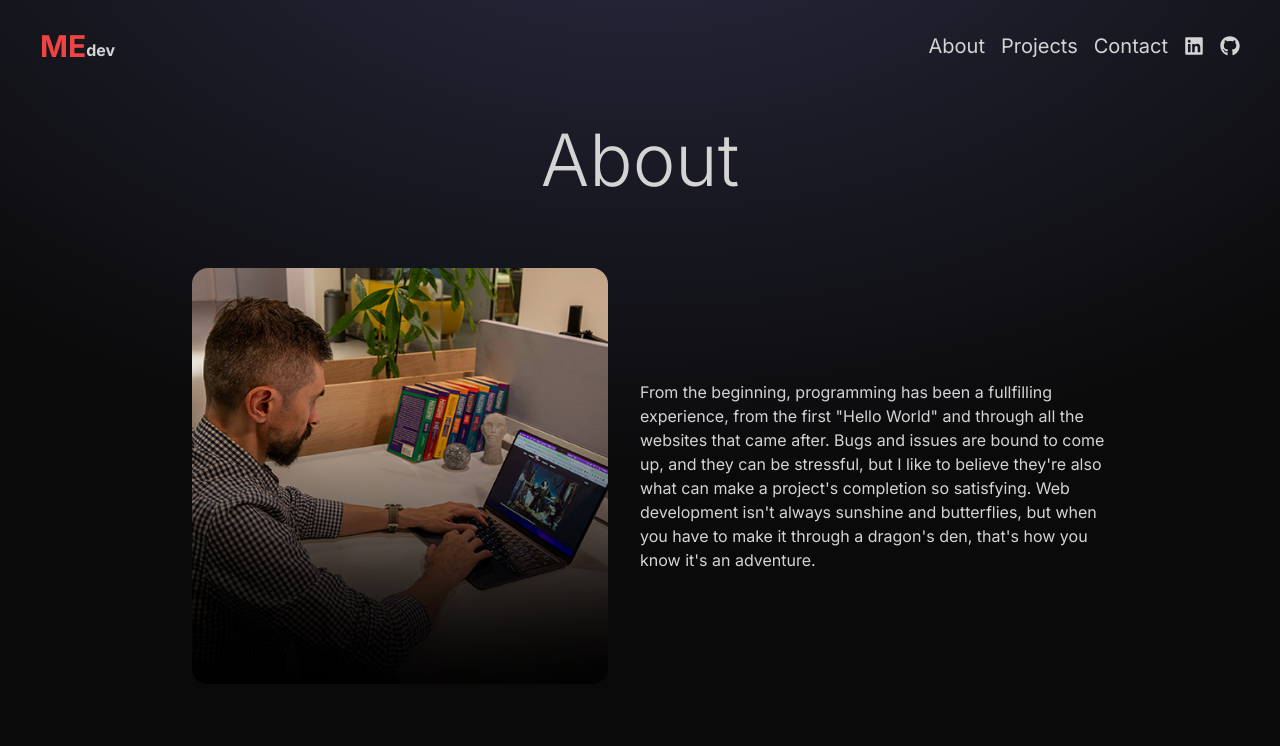
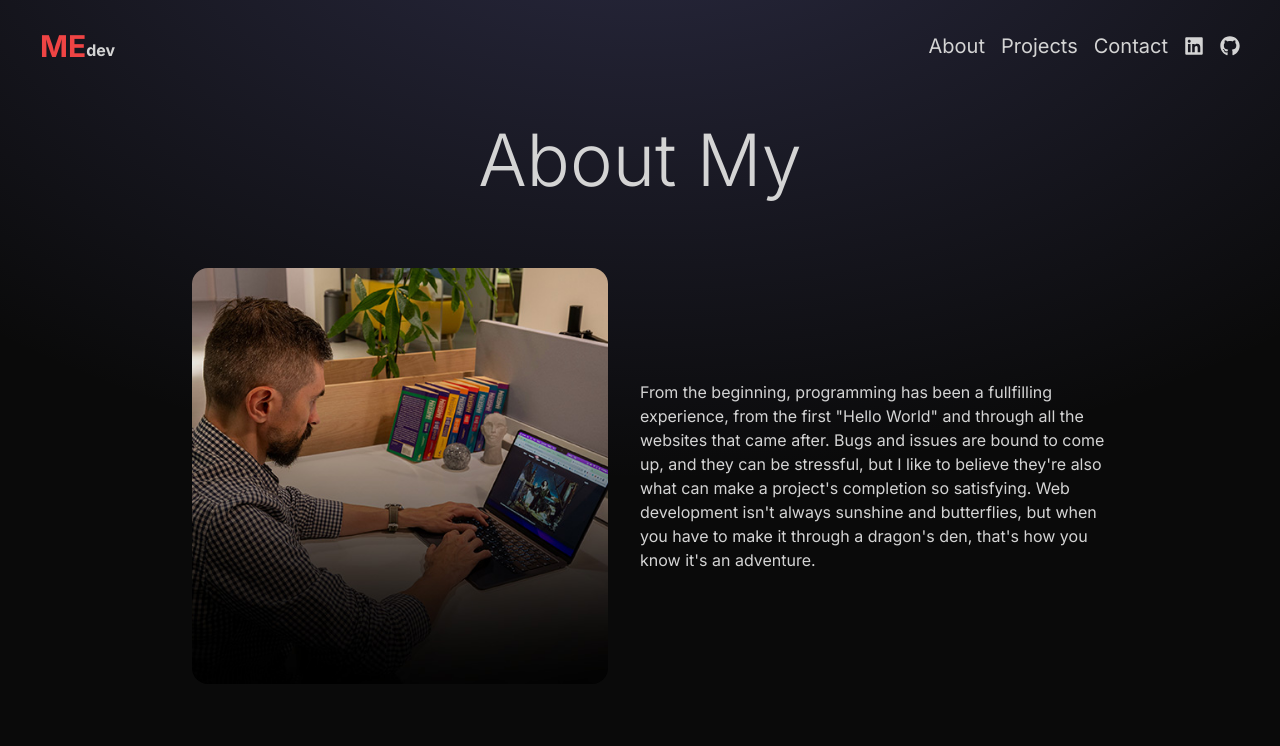
Before and after one commit to Mattheweng1/portfolio, a React (Vite) app: page /about in a window 1280 px wide. Shown: the top 746 px of the page. Built offline with nearby package versions, Linux system fonts and the light colour scheme.

Commit message:
Rename PageTitle to SectionTitle

```diff
--- a/src/components/About.jsx
+++ b/src/components/About.jsx
@@ -4,14 +4,14 @@ import FlexWrapper from "./FlexWrapper";
 import FlexWrapperItem from "./FlexWrapperItem";
 import Navbar from "./Navbar";
 import PageContainer from "./PageContainer";
-import PageTitle from "./PageTitle";
+import SectionTitle from "./SectionTitle";
 
 const About = () => {
   return (
     <>
       <Navbar></Navbar>
       <PageContainer>
-        <PageTitle title="About"></PageTitle>
+        <SectionTitle title="About My"></SectionTitle>
         <FlexWrapper>
           <FlexWrapperItem className="p-8">
             <img
--- a/src/components/Contact.jsx
+++ b/src/components/Contact.jsx
@@ -1,13 +1,13 @@
 import Navbar from "./Navbar";
 import PageContainer from "./PageContainer";
-import PageTitle from "./PageTitle";
+import SectionTitle from "./SectionTitle";
 
 const Contact = () => {
   return (
     <>
       <Navbar></Navbar>
       <PageContainer>
-        <PageTitle title="Contact" />
+        <SectionTitle title="Contact" />
       </PageContainer>
     </>
   );
--- a/src/components/Projects.jsx
+++ b/src/components/Projects.jsx
@@ -3,7 +3,7 @@ import FlexWrapper from "./FlexWrapper";
 import FlexWrapperItem from "./FlexWrapperItem";
 import Navbar from "./Navbar";
 import PageContainer from "./PageContainer";
-import PageTitle from "./PageTitle";
+import SectionTitle from "./SectionTitle";
 import ProjectDetails from "./ProjectDetails";
 
 const Projects = () => {
@@ -11,7 +11,7 @@ const Projects = () => {
     <>
       <Navbar></Navbar>
       <PageContainer>
-        <PageTitle title="Projects" />
+        <SectionTitle title="Projects" />
         {PROJECTS.map((item, i) => (
           <FlexWrapper key={i}>
             <FlexWrapperItem className="p-8">
--- a/src/components/PageTitle.jsx
+++ b/src/components/SectionTitle.jsx
@@ -1,13 +1,13 @@
 import PropTypes from "prop-types";
 
-const PageTitle = ({ title }) => {
+const SectionTitle = ({ title }) => {
   return (
     <div className="mt-16 mb-10 text-7xl text-center font-light">{title}</div>
   );
 };
 
-PageTitle.propTypes = {
+SectionTitle.propTypes = {
   title: PropTypes.string.isRequired,
 };
 
-export default PageTitle;
+export default SectionTitle;
```
